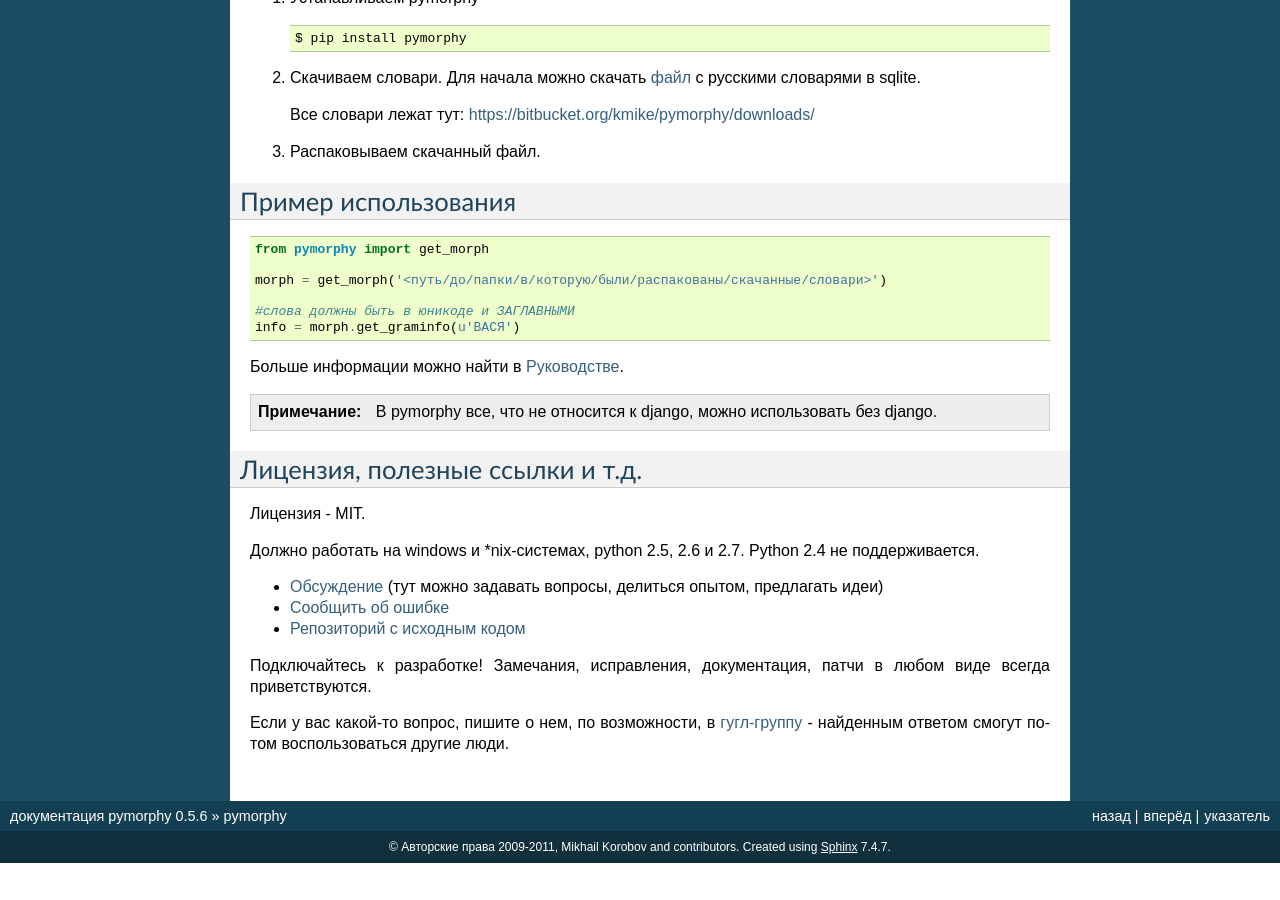
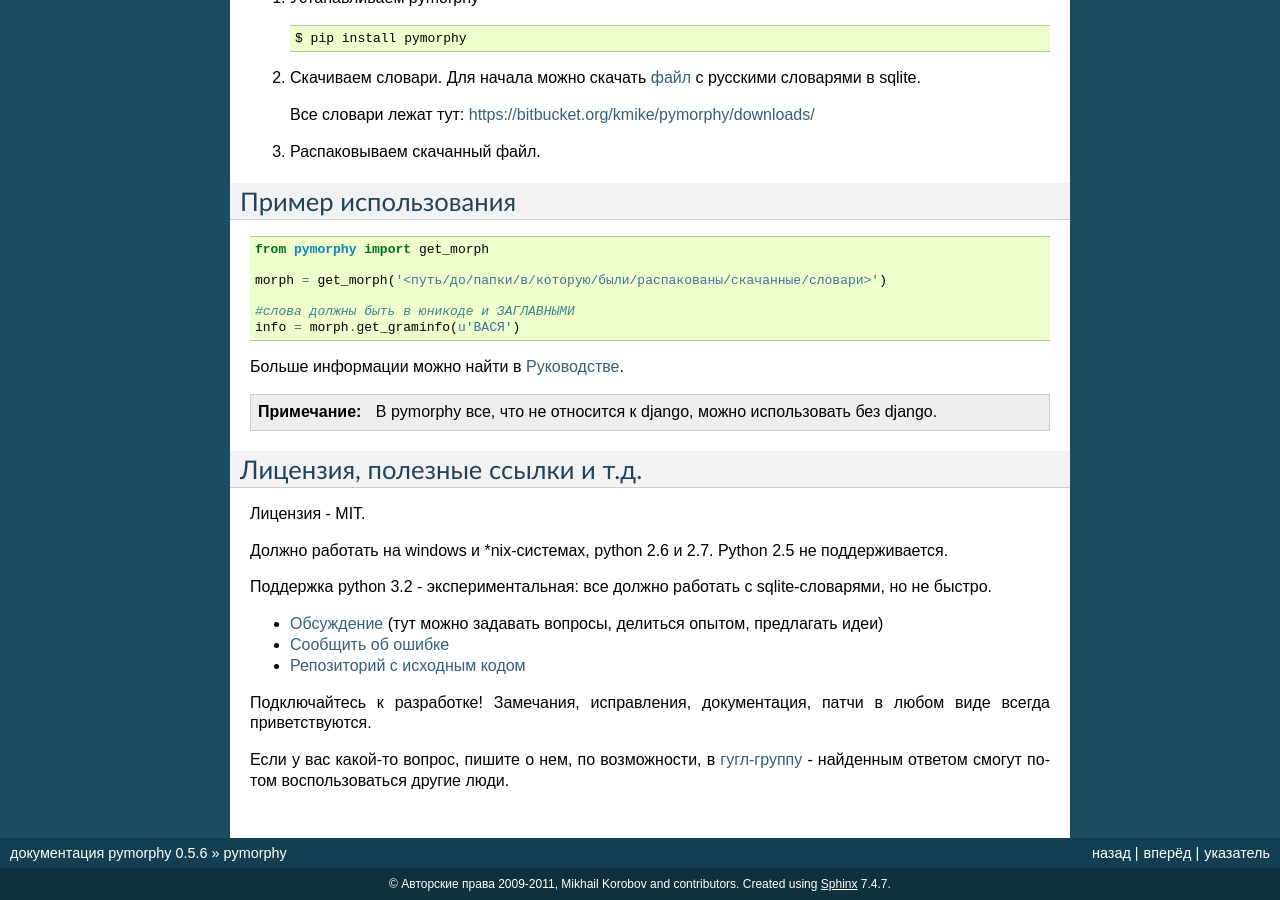
Before and after one commit to kmike/pymorphy, a Sphinx documentation site: the page built from docs/intro.rst, in a window 1280 px wide and 900 px high, scrolled down 836 px. Built offline with Sphinx 7.4.7, drawn with Linux system fonts in a browser that asks for light colours; before the commit the page ends 1699 px from its top, so only the background shows below that.

Commit message:
поддержка python 3.2 в скрипте замера скорости; слегка обновлена документация

```diff
--- a/docs/CHANGES.rst
+++ b/docs/CHANGES.rst
@@ -10,7 +10,9 @@
   словарей cdb через библиотеку tinycdb (она MIT/Public Domain, по скорости на уровне pytc,
   потребляет памяти меньше остальных).
 * улучшения в разборщике фамилий (API ближе к основному, больше тестов);
-* слегка упрощен скрипт перекодирования словарей.
+* слегка упрощен скрипт перекодирования словарей;
+* экспериментальная поддержка python 3.2 и pypy 1.7; python 2.5 больше не поддерживается.
+
 
 0.5.6 (2011-09-11)
 ------------------
--- a/docs/intro.rst
+++ b/docs/intro.rst
@@ -86,8 +86,11 @@
 
 Лицензия - MIT.
 
-Должно работать на windows и \*nix-системах, python 2.5, 2.6 и 2.7.
-Python 2.4 не поддерживается.
+Должно работать на windows и \*nix-системах, python 2.6 и 2.7.
+Python 2.5 не поддерживается.
+
+Поддержка python 3.2 - экспериментальная: все должно работать с
+sqlite-словарями, но не быстро.
 
 * `Обсуждение`_ (тут можно задавать вопросы, делиться опытом, предлагать идеи)
 * `Сообщить об ошибке <https://bitbucket.org/kmike/pymorphy/issues/new/>`_
```
Also changed, not shown: bench/__init__.py (+6 -6 lines).
